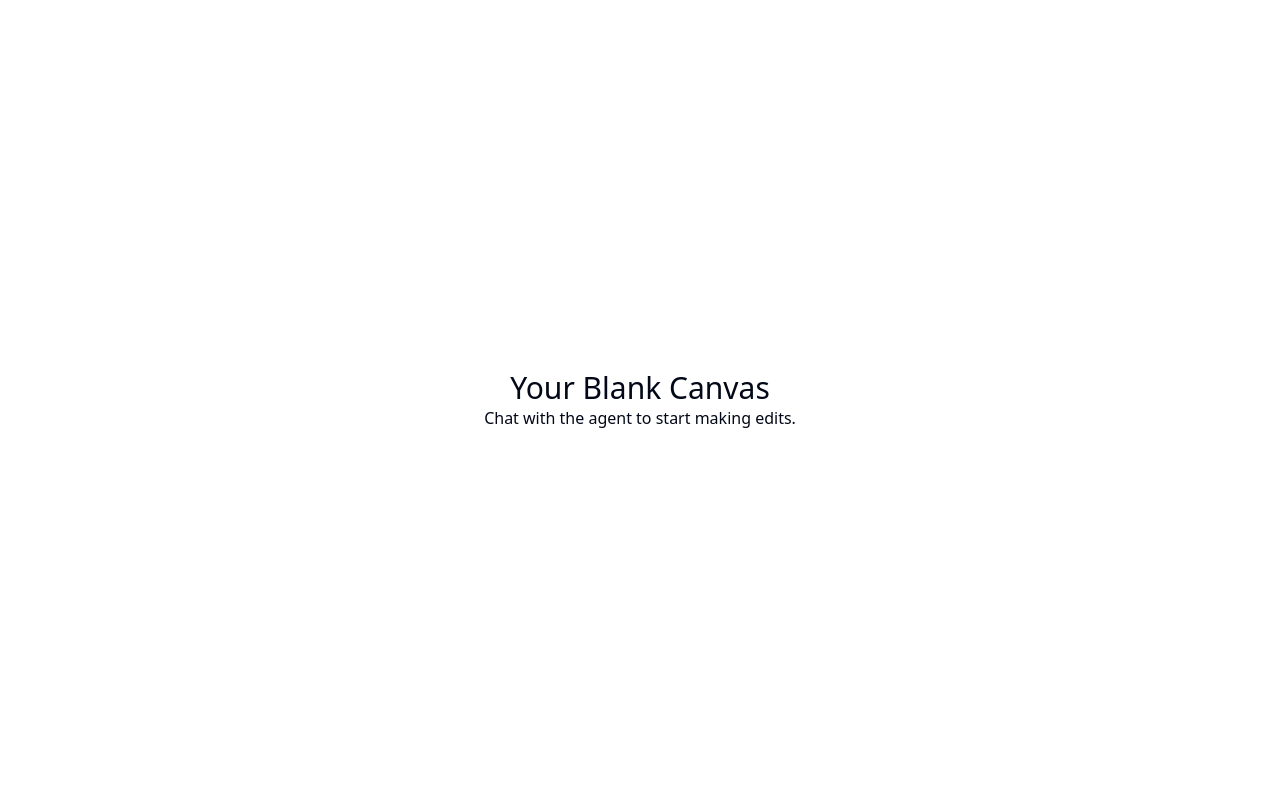
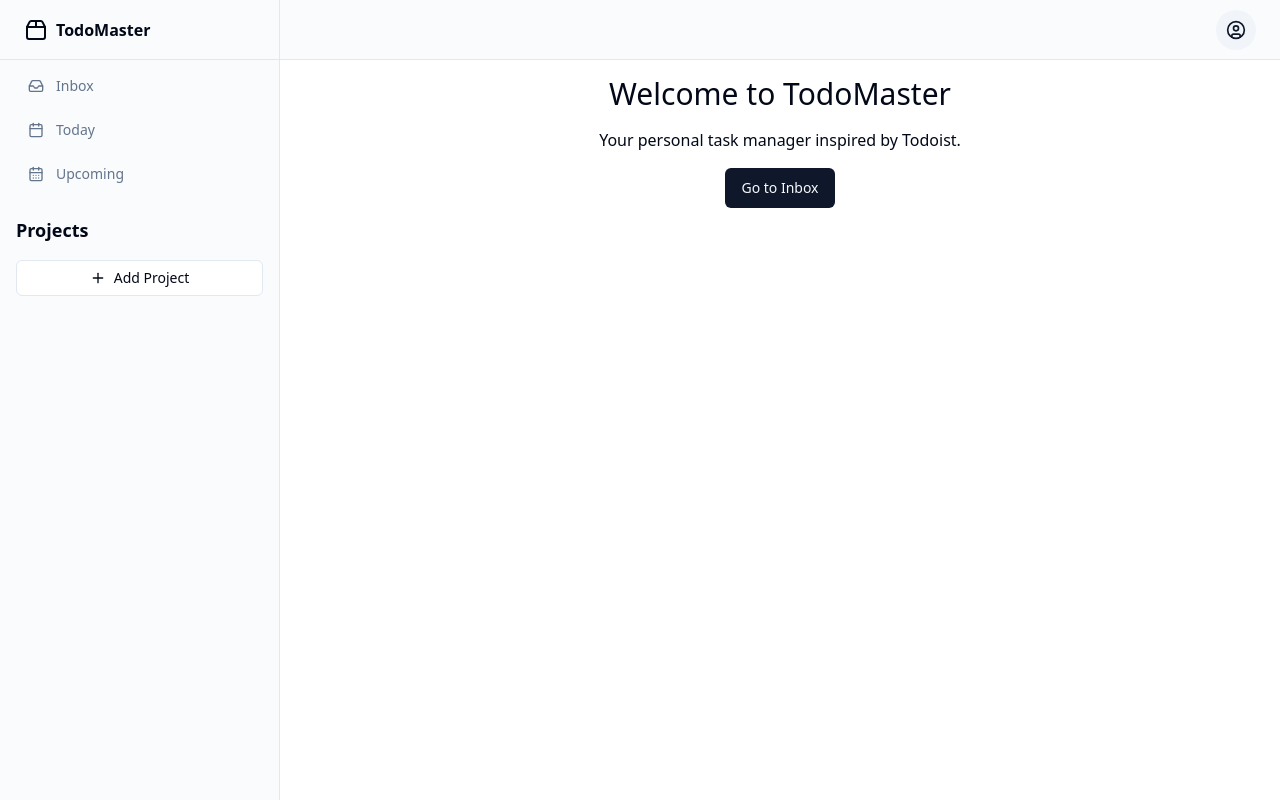
Before and after one commit to GPT-Engineer-App/taskman, a React (Vite) app: page / in a window 1280 px wide. Built offline with nearby package versions, Linux system fonts and the light colour scheme.

Commit message:
Initial implementation of the TodoMaster application with sidebar navigation, main content area, and basic task/project management.

```diff
--- a/src/App.jsx
+++ b/src/App.jsx
@@ -1,17 +1,32 @@
 import { Toaster } from "@/components/ui/sonner";
 import { TooltipProvider } from "@/components/ui/tooltip";
 import { QueryClient, QueryClientProvider } from "@tanstack/react-query";
-import { Home } from "lucide-react";
+import { Home, Inbox, Calendar, CalendarDays } from "lucide-react";
 import { Route, BrowserRouter as Router, Routes } from "react-router-dom";
-import Layout from "./layouts/default"; // available: default, navbar, sidebar
+import Layout from "./layouts/sidebar"; // Use the sidebar layout
 import Index from "./pages/Index.jsx";
+import InboxPage from "./pages/Inbox.jsx";
+import TodayPage from "./pages/Today.jsx";
+import UpcomingPage from "./pages/Upcoming.jsx";
+import ProjectPage from "./pages/Project.jsx";
+
 const queryClient = new QueryClient();
 
 export const navItems = [
   {
-    title: "Home", // Feel free to change this to your liking
-    to: "/",
-    icon: <Home className="h-4 w-4" />,
+    title: "Inbox",
+    to: "/inbox",
+    icon: <Inbox className="h-4 w-4" />,
+  },
+  {
+    title: "Today",
+    to: "/today",
+    icon: <Calendar className="h-4 w-4" />,
+  },
+  {
+    title: "Upcoming",
+    to: "/upcoming",
+    icon: <CalendarDays className="h-4 w-4" />,
   },
 ];
 
@@ -24,7 +39,10 @@ const App = () => {
           <Routes>
             <Route path="/" element={<Layout />}>
               <Route index element={<Index />} />
-              {/* Add more routes here as needed */}
+              <Route path="inbox" element={<InboxPage />} />
+              <Route path="today" element={<TodayPage />} />
+              <Route path="upcoming" element={<UpcomingPage />} />
+              <Route path="project/:id" element={<ProjectPage />} />
             </Route>
           </Routes>
         </Router>
--- /dev/null
+++ b/src/components/Sidebar.jsx
@@ -0,0 +1,86 @@
+import { NavLink } from "react-router-dom";
+import { Package2, Plus } from "lucide-react";
+import { Button } from "@/components/ui/button";
+import { Dialog, DialogContent, DialogHeader, DialogTitle, DialogTrigger } from "@/components/ui/dialog";
+import { Input } from "@/components/ui/input";
+import { useState } from "react";
+import { navItems } from "../App";
+import { cn } from "@/lib/utils"; // Import the cn utility
+
+const Sidebar = () => {
+  const [projects, setProjects] = useState([]);
+  const [newProject, setNewProject] = useState("");
+
+  const addProject = () => {
+    setProjects([...projects, { name: newProject, tasks: 0 }]);
+    setNewProject("");
+  };
+
+  return (
+    <div className="hidden border-r bg-muted/40 md:block">
+      <div className="flex h-full max-h-screen flex-col gap-2">
+        <div className="flex h-14 items-center border-b px-4 lg:h-[60px] lg:px-6">
+          <NavLink to="/" className="flex items-center gap-2 font-semibold">
+            <Package2 className="h-6 w-6" />
+            <span>TodoMaster</span>
+          </NavLink>
+        </div>
+        <div className="flex-1">
+          <nav className="grid items-start px-2 text-sm font-medium lg:px-4 gap-2">
+            {navItems.map((item) => (
+              <SidebarNavLink key={item.to} to={item.to}>
+                {item.icon}
+                {item.title}
+              </SidebarNavLink>
+            ))}
+            <div className="mt-4">
+              <h2 className="text-lg font-semibold mb-2">Projects</h2>
+              {projects.map((project, index) => (
+                <SidebarNavLink key={index} to={`/project/${index}`}>
+                  <span className="flex-1">{project.name}</span>
+                  <span className="text-xs text-muted-foreground">{project.tasks}</span>
+                </SidebarNavLink>
+              ))}
+              <Dialog>
+                <DialogTrigger asChild>
+                  <Button variant="outline" size="sm" className="mt-2 w-full">
+                    <Plus className="h-4 w-4 mr-2" />
+                    Add Project
+                  </Button>
+                </DialogTrigger>
+                <DialogContent>
+                  <DialogHeader>
+                    <DialogTitle>Add a new project</DialogTitle>
+                  </DialogHeader>
+                  <Input
+                    value={newProject}
+                    onChange={(e) => setNewProject(e.target.value)}
+                    placeholder="Project name"
+                    className="mb-4"
+                  />
+                  <Button onClick={addProject}>Add Project</Button>
+                </DialogContent>
+              </Dialog>
+            </div>
+          </nav>
+        </div>
+      </div>
+    </div>
+  );
+};
+
+const SidebarNavLink = ({ to, children }) => (
+  <NavLink
+    to={to}
+    className={({ isActive }) =>
+      cn(
+        "flex items-center gap-3 rounded-lg px-3 py-2 transition-all hover:text-primary text-muted-foreground",
+        isActive && "text-primary bg-muted",
+      )
+    }
+  >
+    {children}
+  </NavLink>
+);
+
+export default Sidebar;
--- a/src/layouts/sidebar.jsx
+++ b/src/layouts/sidebar.jsx
@@ -11,12 +11,13 @@ import { Sheet, SheetContent, SheetTrigger } from "@/components/ui/sheet";
 import { cn } from "@/lib/utils";
 import { CircleUser, Menu, Package2 } from "lucide-react";
 import { NavLink, Outlet } from "react-router-dom";
-import { navItems } from "../App";
+import SidebarComponent from "../components/Sidebar"; // Rename import to avoid conflict
+import { navItems } from "../App"; // Import navItems
 
 const Layout = () => {
   return (
     <div className="grid min-h-screen w-full md:grid-cols-[220px_1fr] lg:grid-cols-[280px_1fr]">
-      <Sidebar />
+      <SidebarComponent /> {/* Use renamed import */}
       <div className="flex flex-col">
         <header className="flex h-14 items-center gap-4 border-b bg-muted/40 px-4 lg:h-[60px] lg:px-6">
           <MobileSidebar />
@@ -31,28 +32,7 @@ const Layout = () => {
   );
 };
 
-const Sidebar = () => (
-  <div className="hidden border-r bg-muted/40 md:block">
-    <div className="flex h-full max-h-screen flex-col gap-2">
-      <div className="flex h-14 items-center border-b px-4 lg:h-[60px] lg:px-6">
-        <NavLink to="/" className="flex items-center gap-2 font-semibold">
-          <Package2 className="h-6 w-6" />
-          <span>Acme Inc</span>
-        </NavLink>
-      </div>
-      <div className="flex-1">
-        <nav className="grid items-start px-2 text-sm font-medium lg:px-4 gap-2">
-          {navItems.map((item) => (
-            <SidebarNavLink key={item.to} to={item.to}>
-              {item.icon}
-              {item.title}
-            </SidebarNavLink>
-          ))}
-        </nav>
-      </div>
-    </div>
-  </div>
-);
+
 
 const MobileSidebar = () => (
   <Sheet>
@@ -69,7 +49,7 @@ const MobileSidebar = () => (
           className="flex items-center gap-2 text-lg font-semibold mb-4"
         >
           <Package2 className="h-6 w-6" />
-          <span className="sr-only">Acme Inc</span>
+          <span className="sr-only">TodoMaster</span>
         </NavLink>
         {navItems.map((item) => (
           <SidebarNavLink key={item.to} to={item.to}>
--- /dev/null
+++ b/src/pages/Inbox.jsx
@@ -0,0 +1,59 @@
+import { useState } from "react";
+import { Button } from "@/components/ui/button";
+import { Checkbox } from "@/components/ui/checkbox";
+import { Input } from "@/components/ui/input";
+import { Dialog, DialogContent, DialogHeader, DialogTitle, DialogTrigger } from "@/components/ui/dialog";
+
+const InboxPage = () => {
+  const [tasks, setTasks] = useState([]);
+  const [newTask, setNewTask] = useState("");
+
+  const addTask = () => {
+    setTasks([...tasks, { title: newTask, completed: false }]);
+    setNewTask("");
+  };
+
+  const toggleTask = (index) => {
+    const updatedTasks = tasks.map((task, i) =>
+      i === index ? { ...task, completed: !task.completed } : task
+    );
+    setTasks(updatedTasks);
+  };
+
+  return (
+    <div>
+      <h1 className="text-2xl mb-4">Inbox</h1>
+      <div className="mb-4">
+        {tasks.map((task, index) => (
+          <div key={index} className="flex items-center mb-2">
+            <Checkbox
+              checked={task.completed}
+              onCheckedChange={() => toggleTask(index)}
+              className="mr-2"
+            />
+            <span className={task.completed ? "line-through" : ""}>{task.title}</span>
+          </div>
+        ))}
+      </div>
+      <Dialog>
+        <DialogTrigger asChild>
+          <Button>Add Task</Button>
+        </DialogTrigger>
+        <DialogContent>
+          <DialogHeader>
+            <DialogTitle>Add a new task</DialogTitle>
+          </DialogHeader>
+          <Input
+            value={newTask}
+            onChange={(e) => setNewTask(e.target.value)}
+            placeholder="Task title"
+            className="mb-4"
+          />
+          <Button onClick={addTask}>Add Task</Button>
+        </DialogContent>
+      </Dialog>
+    </div>
+  );
+};
+
+export default InboxPage;
--- a/src/pages/Index.jsx
+++ b/src/pages/Index.jsx
@@ -1,10 +1,14 @@
-// Update this page (the content is just a fallback if you fail to update the page)
+import { useNavigate } from "react-router-dom";
+import { Button } from "@/components/ui/button";
 
 const Index = () => {
+  const navigate = useNavigate();
+
   return (
     <div className="text-center">
-      <h1 className="text-3xl">Your Blank Canvas</h1>
-      <p>Chat with the agent to start making edits.</p>
+      <h1 className="text-3xl mb-4">Welcome to TodoMaster</h1>
+      <p className="mb-4">Your personal task manager inspired by Todoist.</p>
+      <Button onClick={() => navigate("/inbox")}>Go to Inbox</Button>
     </div>
   );
 };
--- /dev/null
+++ b/src/pages/Project.jsx
@@ -0,0 +1,14 @@
+import { useParams } from "react-router-dom";
+
+const ProjectPage = () => {
+  const { id } = useParams();
+
+  return (
+    <div>
+      <h1 className="text-2xl mb-4">Project: {id}</h1>
+      <p>Tasks for this project will be displayed here.</p>
+    </div>
+  );
+};
+
+export default ProjectPage;
--- /dev/null
+++ b/src/pages/Today.jsx
@@ -0,0 +1,10 @@
+const TodayPage = () => {
+  return (
+    <div>
+      <h1 className="text-2xl mb-4">Today</h1>
+      <p>Tasks due today will be displayed here.</p>
+    </div>
+  );
+};
+
+export default TodayPage;
--- /dev/null
+++ b/src/pages/Upcoming.jsx
@@ -0,0 +1,10 @@
+const UpcomingPage = () => {
+  return (
+    <div>
+      <h1 className="text-2xl mb-4">Upcoming</h1>
+      <p>Tasks due in the future will be displayed here.</p>
+    </div>
+  );
+};
+
+export default UpcomingPage;
```
